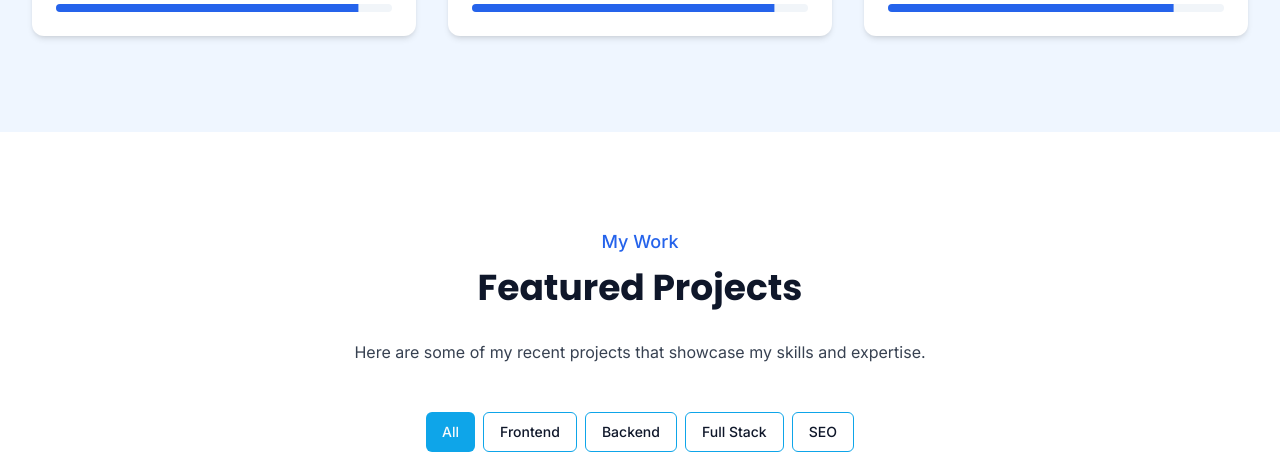
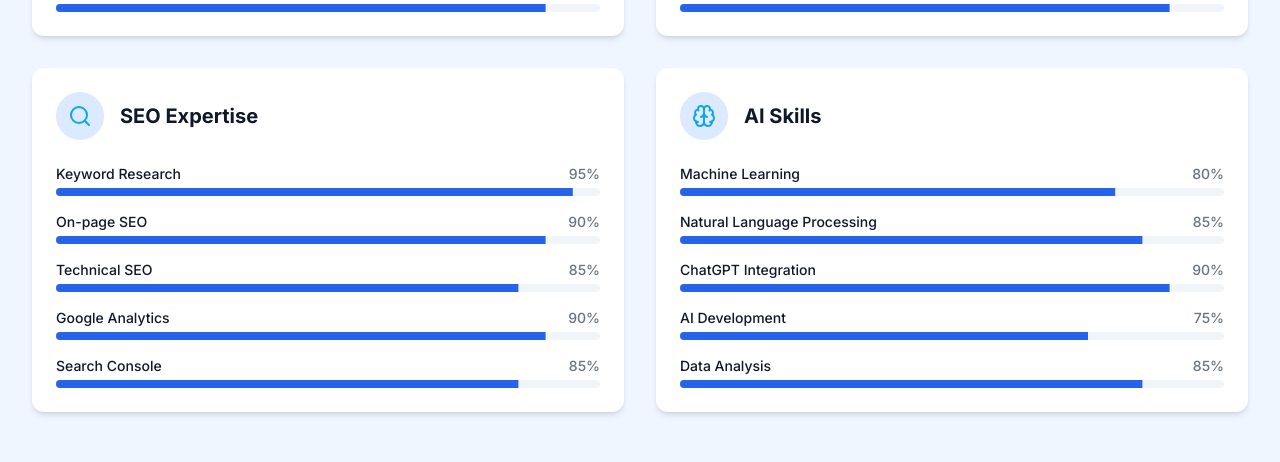
Before and after one commit to justdrewitt/boedi-fiqih-portfolio-showcase, a React (Vite) app: page / in a window 1280 px wide. Shown: the part 2196-2658 px from the top of the page. Built offline with nearby package versions, Linux system fonts and the light colour scheme.

Commit message:
Add AI skill
Add a new skill category for AI-related skills.

```diff
--- a/src/components/Skills.tsx
+++ b/src/components/Skills.tsx
@@ -1,6 +1,6 @@
 
 import { Progress } from '@/components/ui/progress';
-import { Code, LineChart, Search } from 'lucide-react';
+import { Code, LineChart, Search, Brain } from 'lucide-react';
 
 const frontendSkills = [
   { name: 'HTML/CSS', level: 95 },
@@ -24,6 +24,14 @@ const seoSkills = [
   { name: 'Technical SEO', level: 85 },
   { name: 'Google Analytics', level: 90 },
   { name: 'Search Console', level: 85 },
+];
+
+const aiSkills = [
+  { name: 'Machine Learning', level: 80 },
+  { name: 'Natural Language Processing', level: 85 },
+  { name: 'ChatGPT Integration', level: 90 },
+  { name: 'AI Development', level: 75 },
+  { name: 'Data Analysis', level: 85 },
 ];
 
 const SkillCategory = ({ title, skills, icon }) => {
@@ -62,10 +70,11 @@ const Skills = () => {
           </p>
         </div>
 
-        <div className="grid grid-cols-1 md:grid-cols-2 lg:grid-cols-3 gap-8">
+        <div className="grid grid-cols-1 md:grid-cols-2 gap-8">
           <SkillCategory title="Frontend Development" skills={frontendSkills} icon={<Code size={24} />} />
           <SkillCategory title="Backend Development" skills={backendSkills} icon={<LineChart size={24} />} />
           <SkillCategory title="SEO Expertise" skills={seoSkills} icon={<Search size={24} />} />
+          <SkillCategory title="AI Skills" skills={aiSkills} icon={<Brain size={24} />} />
         </div>
       </div>
     </section>
```
